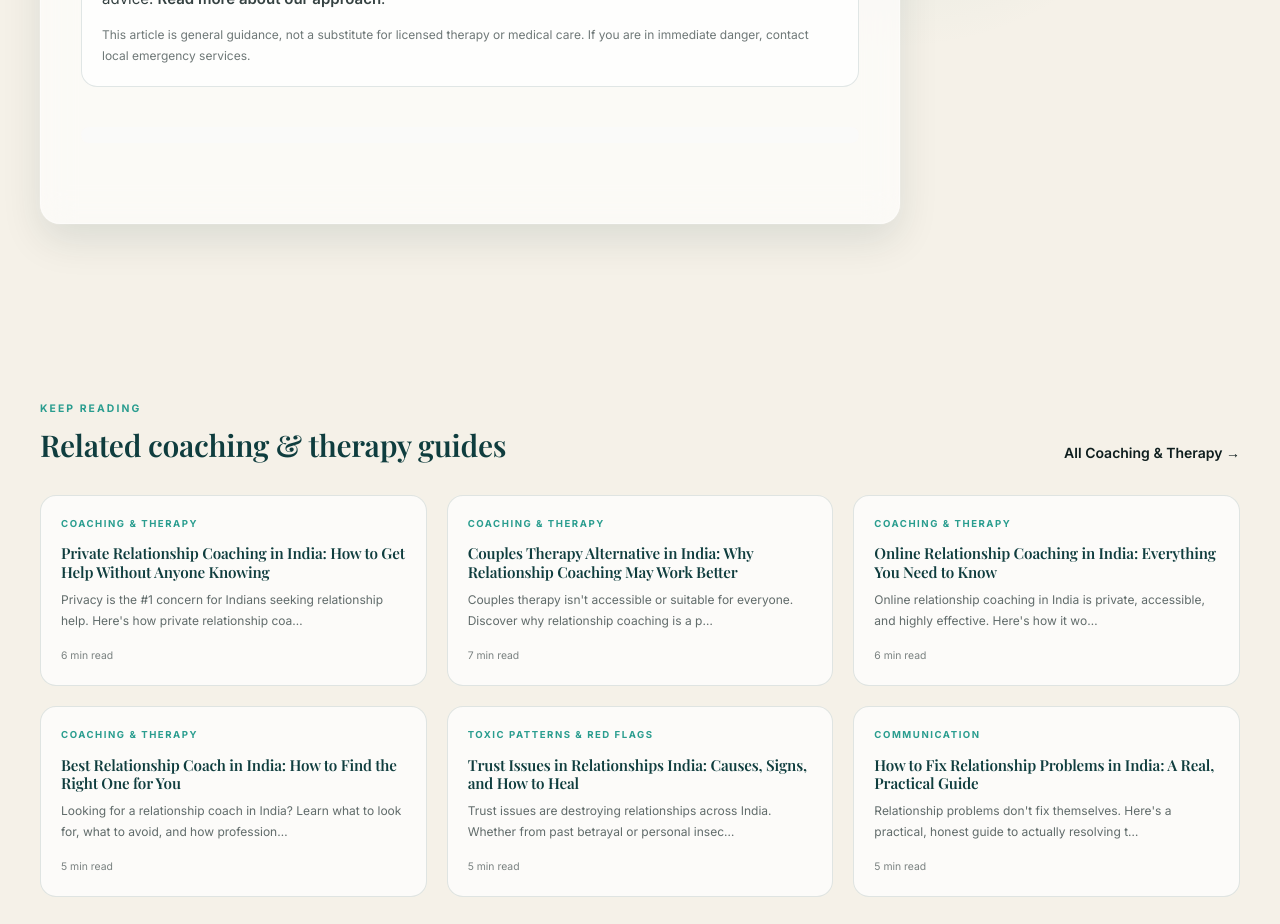
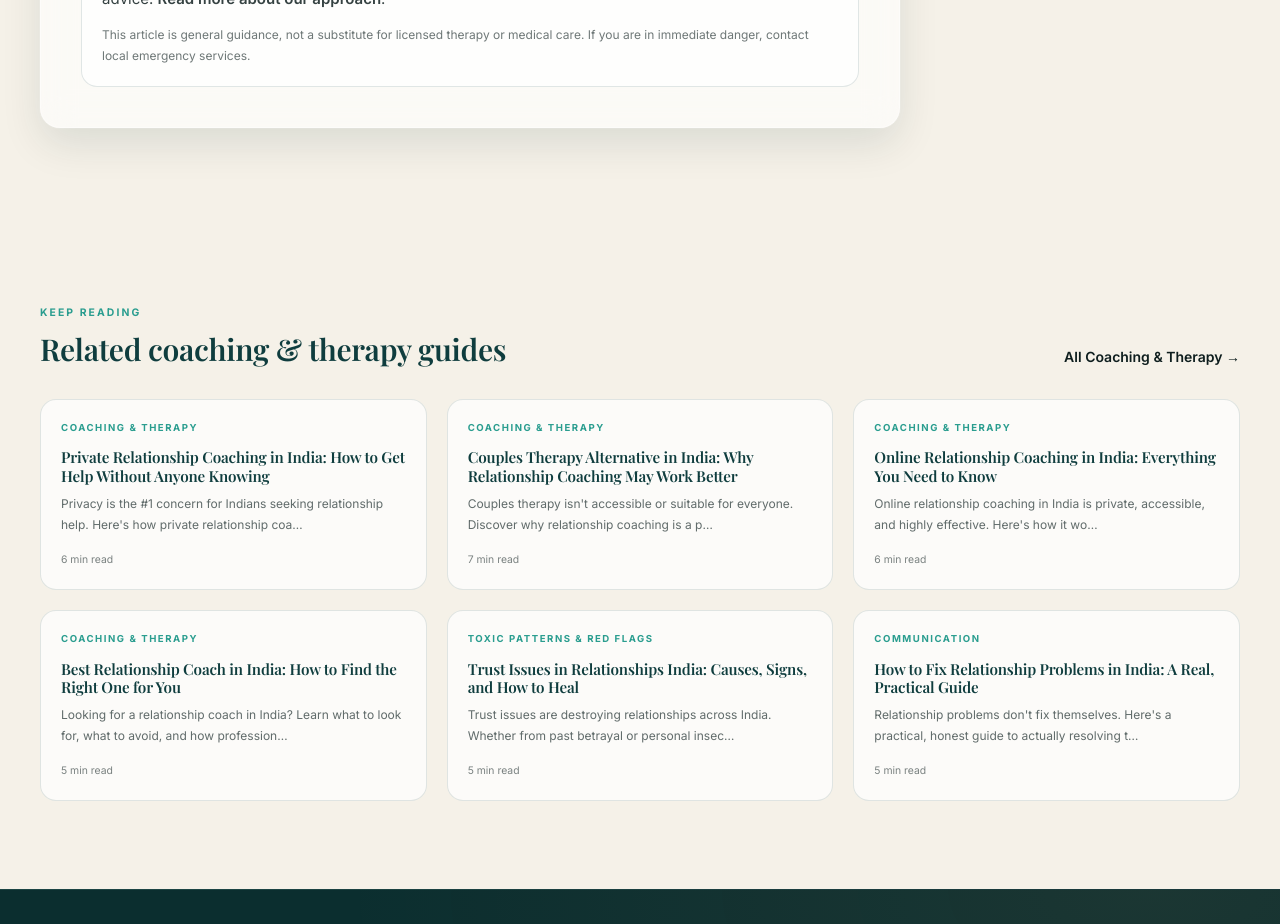
Before and after one commit to Darshan00555/techwithpaaji, a Next.js app: page /blog/relationship-reset-india in a window 1280 px wide. Shown: the part 4760-5684 px from the top of the page. Built offline with nearby package versions, Linux system fonts and the light colour scheme.

Commit message:
remove ads into website

```diff
--- a/app/blog/[slug]/page.js
+++ b/app/blog/[slug]/page.js
@@ -4,7 +4,7 @@ import { MDXRemote } from "next-mdx-remote/rsc";
 import Footer from "../../../components/Footer";
 import Navbar from "../../../components/Navbar";
 import PageTransition from "../../../components/PageTransition";
-import AdsterraNativeBanner from "../../../components/AdsterraNativeBanner";
+
 import ArticleToc from "../../../components/ArticleToc";
 import ArticleFaq from "../../../components/ArticleFaq";
 import {
@@ -389,8 +389,6 @@ export default async function BlogPostPage({ params }) {
                     services.
                   </p>
                 </div>
-
-                <AdsterraNativeBanner />
               </div>
 
               <aside className="h-fit space-y-5">
--- a/components/AdsterraNativeBanner.js
+++ /dev/null
@@ -1,28 +0,0 @@
-"use client";
-
-import { useEffect, useRef } from "react";
-
-export default function AdsterraNativeBanner() {
-    const adRef = useRef(null);
-
-    useEffect(() => {
-        // Check if the script has already been injected to avoid duplicates on fast re-renders
-        if (adRef.current && !adRef.current.querySelector("script")) {
-            const script = document.createElement("script");
-            script.async = true;
-            script.setAttribute("data-cfasync", "false");
-            script.src =
-                "https://pl28792139.effectivegatecpm.com/d7600de71596b15f283e1744f09ae1a6/invoke.js";
-            adRef.current.appendChild(script);
-        }
-    }, []);
-
-    return (
-        <div
-            ref={adRef}
-            className="my-10 flex w-full justify-center overflow-hidden rounded-lg bg-gray-50/50 p-2"
-        >
-            <div id="container-d7600de71596b15f283e1744f09ae1a6"></div>
-        </div>
-    );
-}
```
Also changed, not shown: public/ads.txt (deleted).
